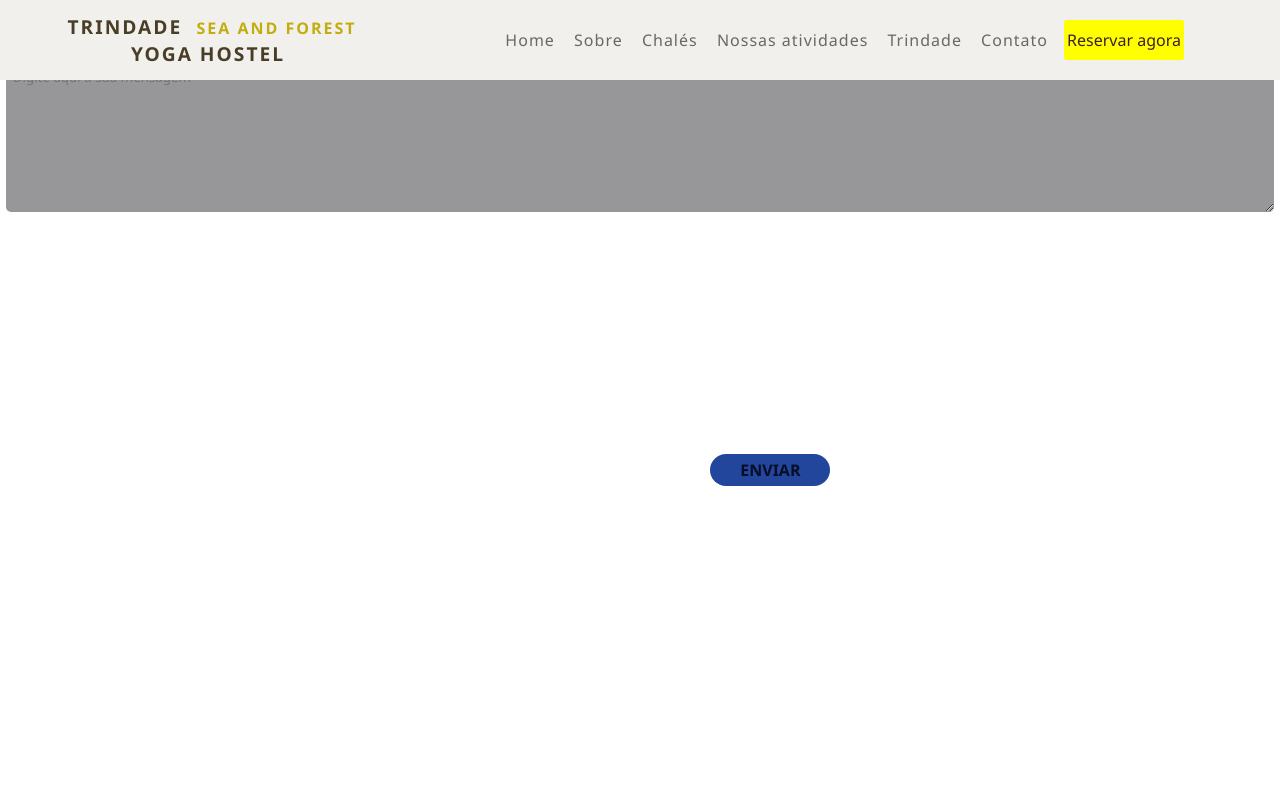
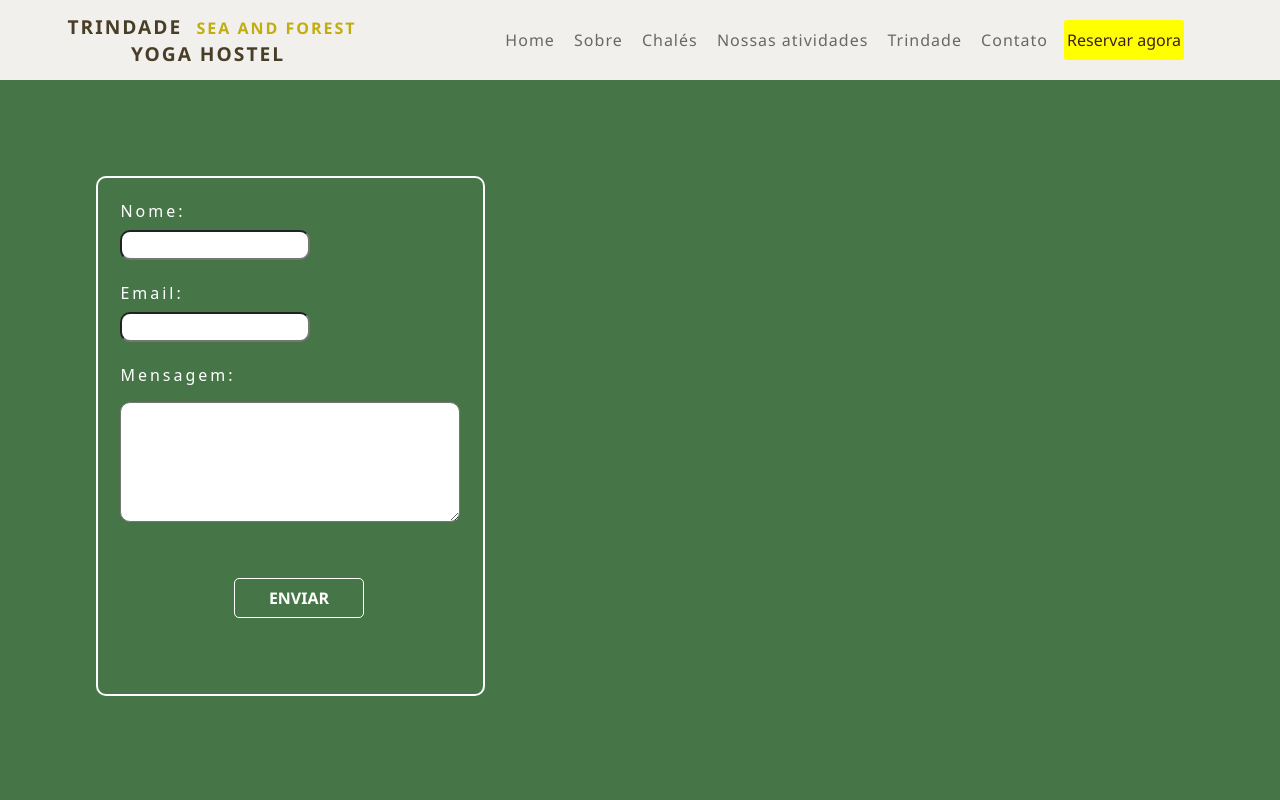
Before and after one commit to lobernardo/YogaHostel, a React (Create React App) app in the folder yoga/: page /contact in a window 1280 px wide. Shown: the top 800 px of the page. Built offline with nearby package versions, Linux system fonts and the light colour scheme.

Commit message:
commit_1_3

```diff
--- a/yoga/src/components/pages/ContactSection/FormContact.js
+++ b/yoga/src/components/pages/ContactSection/FormContact.js
@@ -1,42 +1,50 @@
+import Button from '../../layout/ButtonSection/Button';
 import styles from './FormContact.module.css'
 
-import SubmitButton from '../ContactSection/SubmitButton'
-
-function FormContact() {
-
-    return(
-
-        <div className={styles.form__container}>
-
-
-                    <input
-                        className={styles.input_sec}
-                        type="text"
-                        name="Seu nome"
-                        placeholder="Qual o seu nome?"
-                        required
-                    />
-
-                    <input
-                         type="text"
-                         className={styles.input_sec}
-                         name="Seu melhor email"
-                         placeholder="Digite o seu melhor email"
-                         required
-                    />
-
-                <textarea className={styles.input_sec} name="Textarea" placeholder="Digite aqui a sua mensagem" cols="50" rows="8" minlength="3" maxlength="500" required></textarea>
-
-            <SubmitButton
-            className={styles.btn_ctt}
-            text="Enviar"
-            />
+import React, { useState } from 'react';
 
 
 
-        </div>
-    )
+function FormContact(props) {
+  // Use o hook useState para gerenciar o estado dos inputs do formulário
+  const [name, setName] = useState('');
+  const [email, setEmail] = useState('');
+  const [message, setMessage] = useState('');
+
+  // Função para lidar com o envio do formulário
+  const handleSubmit = (event) => {
+    event.preventDefault();
+    console.log(name, email, message);
+    // aqui você pode enviar os dados para o servidor, limpar o formulário, etc.
+  };
+
+  return (
+
+    <div className={styles.contact__container}>
+
+    <form className={styles.form} onSubmit={handleSubmit}>
+      <label className={styles.label}>
+        Nome:
+        <input className={styles.input} type="text" value={name} onChange={(e) => setName(e.target.value)} />
+      </label>
+      <br />
+      <label className={styles.label}>
+        Email:
+        <input className={styles.input} type="email" value={email} onChange={(e) => setEmail(e.target.value)} />
+      </label>
+      <br />
+      <label className={styles.label}>
+        Mensagem:
+        <textarea className={styles.txtarea} value={message} onChange={(e) => setMessage(e.target.value)} />
+      </label>
+      <br />
+
+      <Button
+      titulo="Enviar" />
+
+    </form>
+    </div>
+  );
 }
 
-
-export default FormContact
+export default FormContact;
--- a/yoga/src/components/pages/ContactSection/FormContact.module.css
+++ b/yoga/src/components/pages/ContactSection/FormContact.module.css
@@ -1,22 +1,73 @@
-.form__container{
+.contact__container{
     display: flex;
     flex-direction: column;
     justify-content: center;
+    text-align: center;
+    background-color: rgba(11, 74, 14, 0.755);
+    height: 100vh;
+    width: 100%;
+    align-items: center;
+    position: relative;
+    animation: myAnim_logobanner 3s ease 0s 1 normal forwards;
+}
+
+@keyframes myAnim_logobanner {
+	0% {
+		opacity: 0;
+	}
+
+	100% {
+		opacity: 1;
+	}
+}
+
+.form{
+    display: flex;
+    flex-direction: column;
+    justify-content: flex-start;
+    align-items: flex-start;
+    border: 2px solid white;
+    border-radius: 10px;
+    padding: 1.4rem;
+    height: 65vh;
+    text-align: center;
+    position: relative;
+    position: absolute;
+    left: 6rem;
+    top:11rem;
+}
+
+.label{
+    font-size: 1rem;
+    letter-spacing: 3px;
+    color:white;
+    font-family: system-ui, -apple-system, BlinkMacSystemFont, 'Segoe UI', Roboto, Oxygen, Ubuntu, Cantarell, 'Open Sans', 'Helvetica Neue', sans-serif;
+    text-align: start;
 
 }
 
-.input_sec{
-    background-color: rgba(82, 82, 87, 0.601);
-    margin: 0.4rem;
-    border-radius:5px;
+.input{
+    width: 190px;
+    height: 30px;
+    border-radius: 10px;
+    margin-top: 0.5rem;
     display: flex;
-    align-items: flex-start;
-    justify-content: flex-start;
-    color:white;
-    border: none;
+    justify-content: end;
+    flex-direction: row;
 }
 
-.input_sec::placeholder{
-    padding-left: 0.4rem;
+.txtarea{
+    display: flex;
+    flex-direction: column;
+    width: 340px;
+    height: 120px;
+    overflow-x: auto;
+    border-radius: 10px;
+    margin-top: 1rem;
+}
 
+Button{
+    position: absolute;
+    top: 25rem;
+    left: 8.5rem;
 }
```
